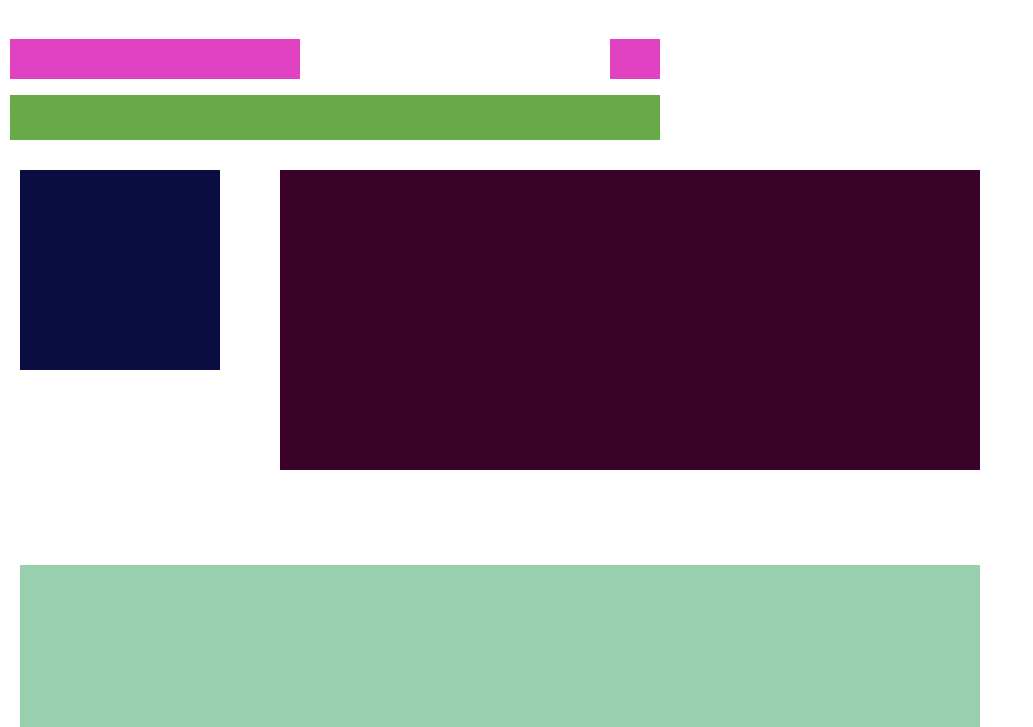
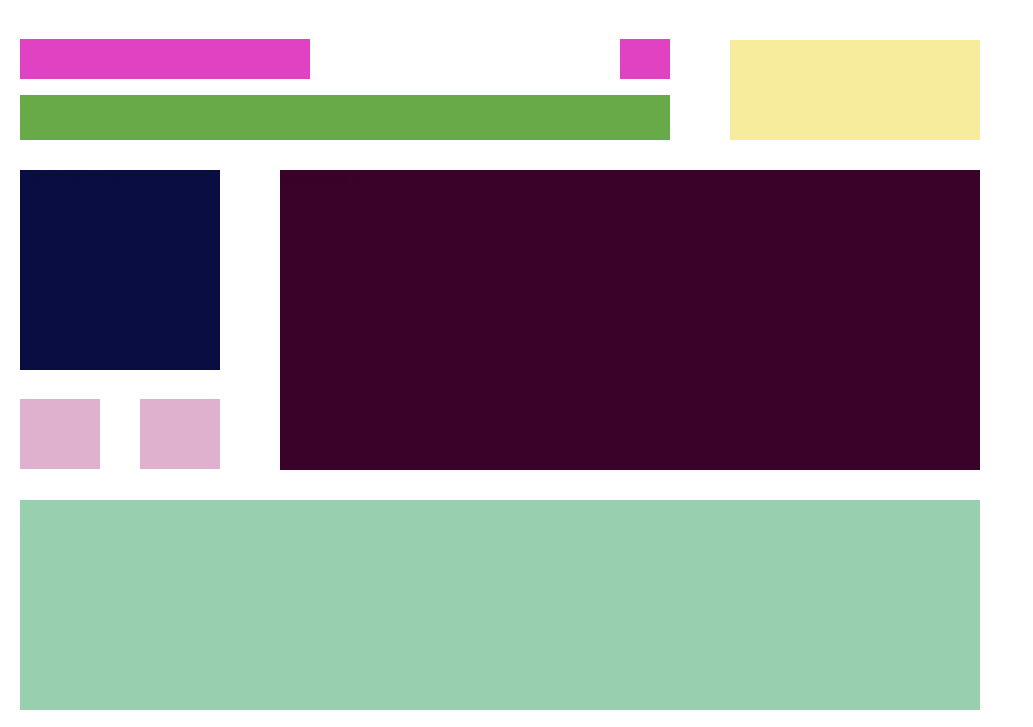
Before and after one commit to xmqzasx0903/Zou_ling_Xia_mingqian_Ouyang_yibin_Iron_Web, a plain HTML site: page index.html in a window 1280 px wide. Shown: the top 727 px of the page, without its empty margins (0-1033 px from the left). Drawn offline with Linux system fonts and the light colour scheme.

Commit message:
Update main2.css

```diff
--- a/css/main2.css
+++ b/css/main2.css
@@ -38,16 +38,12 @@ body{
 #mainHeader{
 	margin-top:20px;
 	margin-bottom: 30px;
+	display: flex;
+  	flex-direction: row;
 
 }
 
-#mainHeader{
-	display: flex;
-  	flex-direction: row;
-  	justify-content: flex-start;
 
-
-}
 
 .pinkarea{
 	display: flex;
@@ -61,9 +57,7 @@ body{
 
 }
 
-.headerleft{
-	width: 650px;
-}
+
 
 .toppink1 {
 	width:290px;
@@ -91,17 +85,19 @@ body{
 	margin-top: 30px;
 }
 
-/*.headerright{
+.headerleft{
+	margin-left: 10px;
+}
+.headerright{
 	width: 250px;
 	height: 100px;
-	color:#f6ec9b;
-	background-color::#f6ec9b;
-	margin-top: 20px;
-	margin-right:20px;
+	background-color:#f6ec9b;
+	margin-top: -100px;
+	margin-left: 710px;
 }
 
 
-.maintop2{
+/*.maintop2{
 	height:300px;
 	margin-left:270px;
 	background-color:#3a0228;
@@ -124,7 +120,7 @@ body{
 	height: 200px;
 	color:#090d42;
 	background-color:#090d42;
-	margin-bottom: 150px;
+	margin-bottom: 100px;
 	margin-right: 60px;
 
 }
@@ -132,18 +128,22 @@ body{
 .maintopP{
 	display: flex;
   	flex-direction: row;
-  	justify-content: flex-start;
-  	margin-bottom:30px;
+  	margin-top: 30px;
 }
 .maintopP1{
-	color:#e0b1cf;
 	background-color:#e0b1cf ;
 	width:80px;
-	height:70px:
-	margin-right:10px;
+	height:70px;
+	margin-top: 180px;
 
 }
-
+.maintopP2{
+	background-color:#e0b1cf ;
+	width:80px;
+	height:70px;
+	margin-top: 180px;
+	margin-left: 40px;
+}
 
 
 .maintop2{
@@ -159,7 +159,7 @@ body{
 	height: 210px;
 	color: #97cfaf;
 	background-color: #97cfaf;
-	margin-top:45px;
+	margin-top:30px;
 	margin-left: 10px;
 	margin-right: 10px;
 }
```
